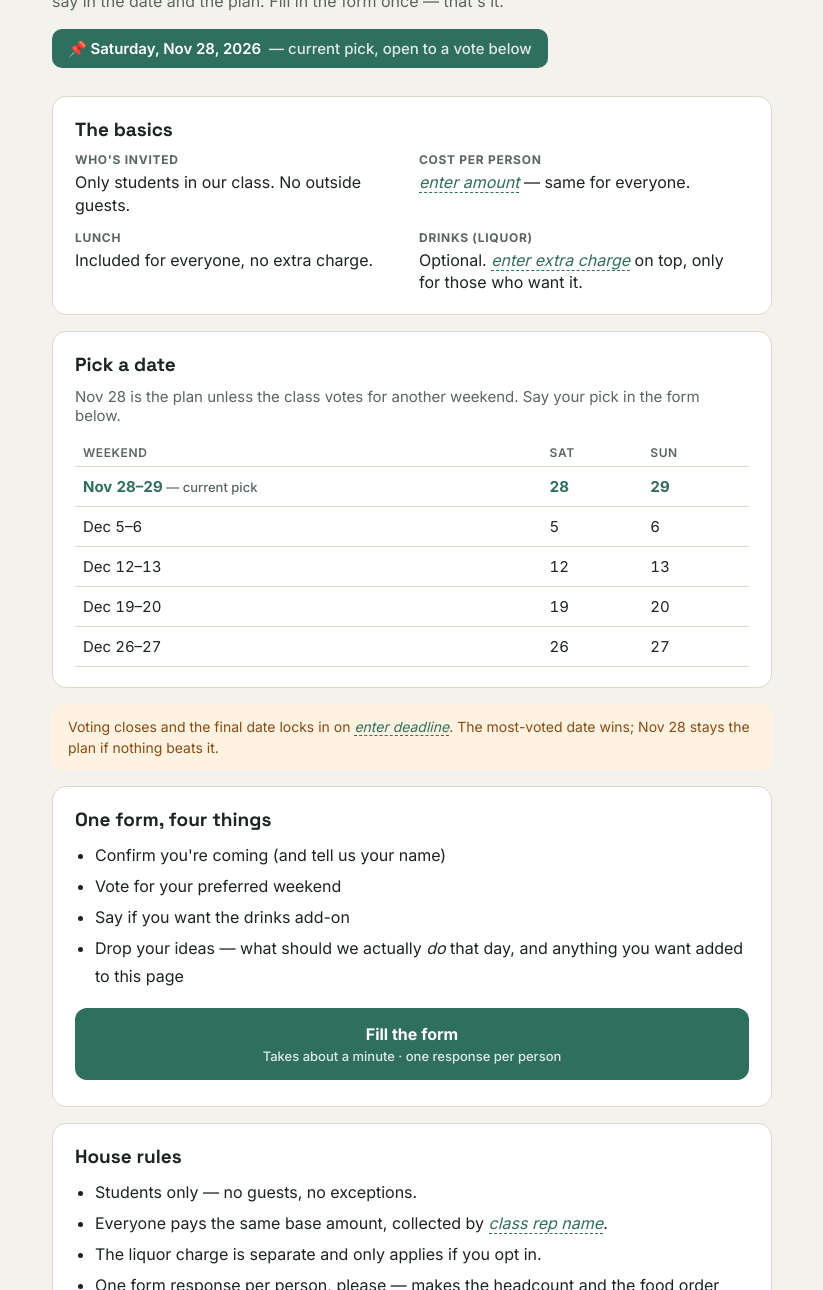
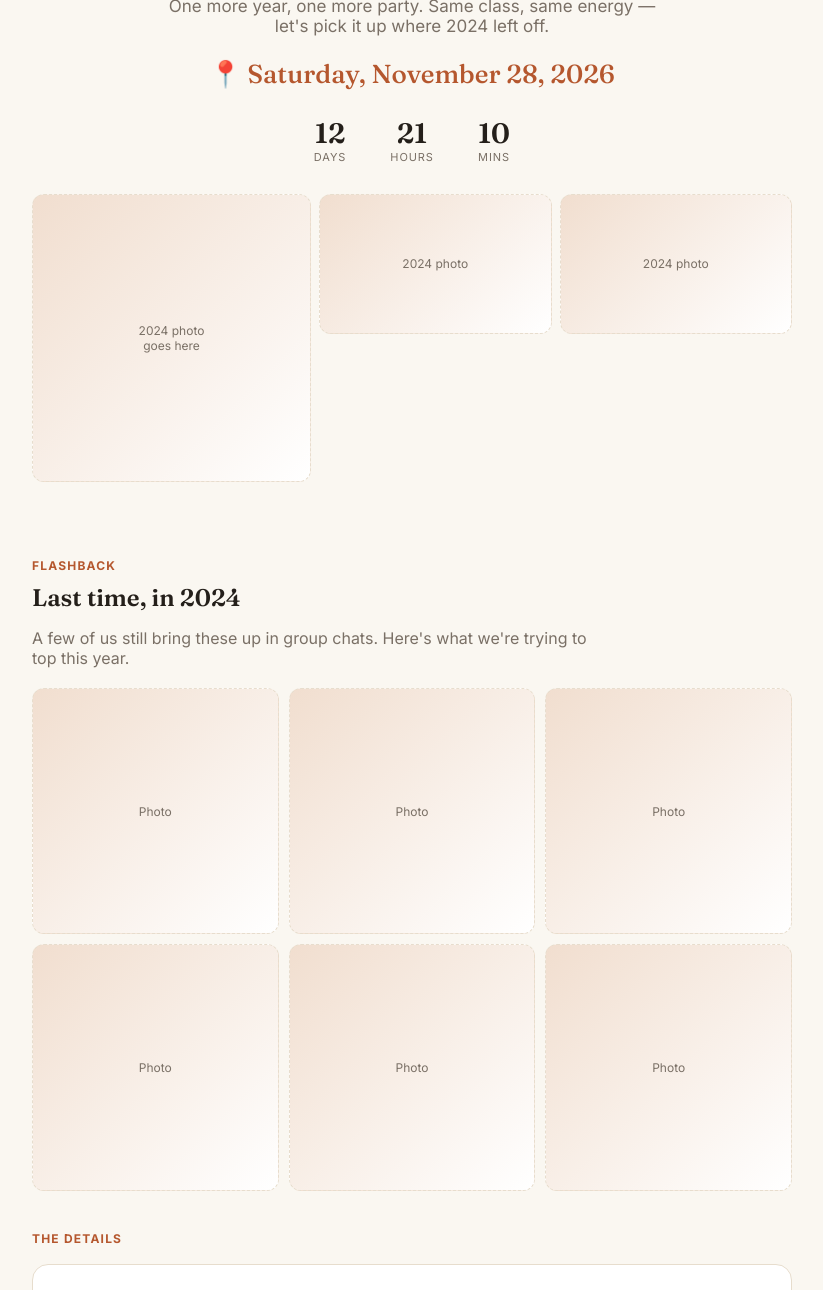
Before and after one commit to AthilaRavindu/class-party, a plain HTML site: page index.html in a window 1280 px wide. Shown: the part 156-1446 px from the top of the page, without its empty margins (228-1051 px from the left). Drawn offline with Linux system fonts and the light colour scheme.

Commit message:
Redesign as an invitation site: hero, photo gallery slots, countdown, embeddable RSVP form
Co-Authored-By: Claude Sonnet 5 <noreply@anthropic.com>

```diff
--- a/index.html
+++ b/index.html
@@ -1,131 +1,173 @@
-<title>Class Get-Together</title>
-<meta name="claude:viewport-fit-sides" content="cover">
+<!doctype html>
+<html lang="en">
+<head>
+<meta charset="utf-8">
+<meta name="viewport" content="width=device-width, initial-scale=1">
+<title>Class Get-Together — You're Invited</title>
+<link rel="preconnect" href="https://fonts.gstatic.com">
+<link href="https://fonts.googleapis.com/css2?family=Fraunces:ital,opsz,wght@0,9..144,500;0,9..144,600;1,9..144,500&family=Inter:wght@400;500;600;700&display=swap" rel="stylesheet">
 <style>
-/* layout: a stacked notice-board of cards under one pinned header, like sheets tacked to a corkboard */
+/* layout: a long scrolling invitation card — hero, memories, details, vote, form, rules, footer */
 :root{
-  --bg:#f4f2ec;
+  --bg:#faf7f1;
   --surface:#ffffff;
-  --ink:#1c2321;
-  --muted:#5b6560;
-  --accent:#2f6f5e;
+  --ink:#241f1a;
+  --muted:#7a7066;
+  --accent:#b5572e;
   --accent-ink:#ffffff;
-  --line:#dcd8cc;
-  --warn-bg:#fff2e0;
-  --warn-ink:#8a4b12;
-  --font-display:'Space Grotesk',ui-sans-serif,system-ui,sans-serif;
+  --accent-soft:#f1decf;
+  --line:#e7ddcd;
+  --warn-bg:#fdf1df;
+  --warn-ink:#8a5412;
+  --font-display:'Fraunces',Georgia,serif;
   --font-body:'Inter',ui-sans-serif,system-ui,sans-serif;
 }
 @media (prefers-color-scheme: dark){
-  :root:not([data-theme="light"]){
-    --bg:#15181a;
-    --surface:#1f2423;
-    --ink:#eef1ec;
-    --muted:#9aa39c;
-    --accent:#59b79a;
-    --accent-ink:#0c1312;
-    --line:#2d3331;
-    --warn-bg:#3a2a16;
-    --warn-ink:#f2c48b;
+  :root{
+    --bg:#1b1713;
+    --surface:#252019;
+    --ink:#f3ece1;
+    --muted:#a99d8d;
+    --accent:#e3824f;
+    --accent-ink:#1b1713;
+    --accent-soft:#3a2a1d;
+    --line:#3a332a;
+    --warn-bg:#352611;
+    --warn-ink:#f0bb77;
     color-scheme:dark;
   }
 }
-:root[data-theme="dark"]{
-  --bg:#15181a;
-  --surface:#1f2423;
-  --ink:#eef1ec;
-  --muted:#9aa39c;
-  --accent:#59b79a;
-  --accent-ink:#0c1312;
-  --line:#2d3331;
-  --warn-bg:#3a2a16;
-  --warn-ink:#f2c48b;
-  color-scheme:dark;
-}
 *{box-sizing:border-box}
+html,body{margin:0}
 body{
   background:var(--bg);
   color:var(--ink);
   font-family:var(--font-body);
-  margin:0;
   padding-left:max(16px, env(safe-area-inset-left,0px));
   padding-right:max(16px, env(safe-area-inset-right,0px));
 }
-.wrap{max-width:720px;margin:0 auto;padding-block:32px 64px}
+.wrap{max-width:760px;margin:0 auto}
 h1,h2,h3{font-family:var(--font-display);text-wrap:balance;margin:0}
+section{padding-block:40px}
 .eyebrow{
-  font-family:var(--font-body);
-  font-size:12px;
-  font-weight:700;
-  letter-spacing:.08em;
-  text-transform:uppercase;
-  color:var(--accent);
-  margin:0 0 6px;
+  font-family:var(--font-body);font-size:12px;font-weight:700;
+  letter-spacing:.1em;text-transform:uppercase;color:var(--accent);
+  margin:0 0 10px;
 }
-.hero{padding-block:8px 28px}
-.hero h1{font-size:clamp(28px,7vw,40px);line-height:1.08}
-.hero p{color:var(--muted);font-size:16px;margin:12px 0 0;max-width:34em}
-.pin{
-  display:inline-flex;align-items:center;gap:8px;
-  margin-top:18px;padding:10px 16px;border-radius:10px;
-  background:var(--accent);color:var(--accent-ink);
-  font-weight:600;font-size:15px;
+
+/* hero */
+.hero{text-align:center;padding-block:52px 36px}
+.hero h1{font-size:clamp(34px,8vw,56px);line-height:1.05;font-weight:600}
+.hero .sub{color:var(--muted);font-size:17px;max-width:30em;margin:16px auto 0}
+.hero .date-line{
+  font-family:var(--font-display);font-size:clamp(20px,4vw,26px);
+  color:var(--accent);margin-top:22px;
 }
-.pin .sub{opacity:.85;font-weight:500}
+.countdown{display:flex;justify-content:center;gap:14px;margin-top:22px;flex-wrap:wrap}
+.countdown .unit{min-width:68px}
+.countdown .n{font-family:var(--font-display);font-size:28px;font-weight:600;font-variant-numeric:tabular-nums}
+.countdown .l{font-size:11px;letter-spacing:.08em;text-transform:uppercase;color:var(--muted)}
+
+/* photo collage */
+.collage{display:grid;grid-template-columns:1.2fr 1fr 1fr;grid-template-rows:140px 140px;gap:8px;margin-top:30px}
+.collage .ph:nth-child(1){grid-row:1 / 3}
+.ph{
+  border-radius:12px;overflow:hidden;position:relative;
+  background:linear-gradient(135deg,var(--accent-soft),var(--surface));
+  display:flex;align-items:center;justify-content:center;
+  border:1px dashed var(--line);
+}
+.ph img{width:100%;height:100%;object-fit:cover;display:block}
+.ph .ph-label{font-size:12px;color:var(--muted);text-align:center;padding:8px}
+@media (max-width:480px){
+  .collage{grid-template-columns:1fr 1fr;grid-template-rows:110px 110px 110px}
+  .collage .ph:nth-child(1){grid-row:auto;grid-column:1/3;height:150px}
+}
+
+/* memories gallery */
+.gallery-grid{display:grid;grid-template-columns:repeat(3,1fr);gap:10px;margin-top:20px}
+@media (max-width:480px){.gallery-grid{grid-template-columns:repeat(2,1fr)}}
+.gallery-grid .ph{aspect-ratio:1/1;height:auto}
+
+.lede{color:var(--muted);font-size:16px;max-width:36em}
+
+/* cards */
 .card{
-  background:var(--surface);
-  border:1px solid var(--line);
-  border-radius:14px;
-  padding:20px 22px;
-  margin-bottom:16px;
+  background:var(--surface);border:1px solid var(--line);
+  border-radius:16px;padding:24px 26px;margin-top:18px;
 }
-.card h2{font-size:19px;margin-bottom:10px}
-.grid{display:grid;grid-template-columns:repeat(2,1fr);gap:14px}
-@media (max-width:480px){.grid{grid-template-columns:1fr}}
-.item{min-width:0}
+.card h2{font-size:21px;margin-bottom:12px}
+.grid2{display:grid;grid-template-columns:repeat(2,1fr);gap:16px}
+@media (max-width:480px){.grid2{grid-template-columns:1fr}}
 .item .k{font-size:12px;font-weight:700;letter-spacing:.06em;text-transform:uppercase;color:var(--muted)}
-.item .v{font-size:16px;margin-top:4px;line-height:1.4}
-.fill{
-  border-bottom:1px dashed var(--accent);
-  color:var(--accent);
-  font-style:italic;
-}
-table{width:100%;border-collapse:collapse;font-size:15px}
-th{text-align:left;color:var(--muted);font-weight:600;font-size:12px;letter-spacing:.05em;text-transform:uppercase;padding:6px 8px;border-bottom:1px solid var(--line)}
-td{padding:10px 8px;border-bottom:1px solid var(--line);font-variant-numeric:tabular-nums}
+.item .v{font-size:16px;margin-top:5px;line-height:1.45}
+.fill{border-bottom:1px dashed var(--accent);color:var(--accent);font-style:italic}
+
+table{width:100%;border-collapse:collapse;font-size:15px;margin-top:4px}
+th{text-align:left;color:var(--muted);font-weight:600;font-size:12px;letter-spacing:.05em;text-transform:uppercase;padding:7px 8px;border-bottom:1px solid var(--line)}
+td{padding:11px 8px;border-bottom:1px solid var(--line);font-variant-numeric:tabular-nums}
 tr.current td{font-weight:700;color:var(--accent)}
 tr.current td:first-child::after{content:" — current pick";font-weight:500;color:var(--muted);font-size:13px}
-ul.rules{margin:0;padding-left:20px;line-height:1.7}
-ul.rules li{margin-bottom:4px}
+
+ul.rules{margin:0;padding-left:20px;line-height:1.75;font-size:15.5px}
+ul.rules li{margin-bottom:5px}
+
+.notice{background:var(--warn-bg);color:var(--warn-ink);border-radius:12px;padding:14px 18px;font-size:14.5px;margin-top:18px;line-height:1.55}
+
+/* form embed */
+.form-box{margin-top:16px;border-radius:14px;border:1px solid var(--line);overflow:hidden;background:var(--surface)}
+.form-box iframe{width:100%;height:900px;border:0;display:block}
+.form-fallback{padding:26px;text-align:center}
+.form-fallback p{color:var(--muted);font-size:15px;margin:0 0 14px}
 .cta{
-  display:block;text-align:center;
-  background:var(--accent);color:var(--accent-ink);
-  font-weight:700;font-size:16px;
-  padding:16px 20px;border-radius:12px;
-  text-decoration:none;margin:18px 0 6px;
+  display:inline-block;background:var(--accent);color:var(--accent-ink);
+  font-weight:700;font-size:15.5px;padding:14px 26px;border-radius:30px;
+  text-decoration:none;
 }
-.cta .small{display:block;font-weight:500;font-size:13px;opacity:.85;margin-top:4px}
-.notice{
-  background:var(--warn-bg);color:var(--warn-ink);
-  border-radius:10px;padding:12px 16px;font-size:14px;
-  margin-bottom:16px;line-height:1.5;
-}
-footer{color:var(--muted);font-size:13px;margin-top:28px;line-height:1.6}
+
+footer{color:var(--muted);font-size:13px;margin:36px 0 50px;line-height:1.7;text-align:center}
 footer .fill{color:var(--muted);border-bottom-color:var(--muted)}
 </style>
-<link rel="preconnect" href="https://fonts.gstatic.com">
-<link href="https://fonts.googleapis.com/css2?family=Space+Grotesk:wght@500;700&family=Inter:wght@400;500;600;700&display=swap" rel="stylesheet">
+</head>
+<body>
+<div class="wrap">
 
-<div class="wrap">
-  <div class="hero">
-    <p class="eyebrow">Our Class · Get-Together</p>
-    <h1>Let's throw this party right.</h1>
-    <p>One page for everything: who's in, what it costs, what's included, and a say in the date and the plan. Fill in the form once &mdash; that's it.</p>
-    <div class="pin">📌 Saturday, Nov 28, 2026 <span class="sub">— current pick, open to a vote below</span></div>
+  <section class="hero">
+    <p class="eyebrow">Our Class · Get-Together 2026</p>
+    <h1>You're Invited</h1>
+    <p class="sub">One more year, one more party. Same class, same energy — let's pick it up where 2024 left off.</p>
+    <p class="date-line">📍 Saturday, November 28, 2026</p>
+    <div class="countdown" id="countdown">
+      <div class="unit"><div class="n" id="cd-days">—</div><div class="l">Days</div></div>
+      <div class="unit"><div class="n" id="cd-hours">—</div><div class="l">Hours</div></div>
+      <div class="unit"><div class="n" id="cd-mins">—</div><div class="l">Mins</div></div>
     </div>
+    <div class="collage">
+      <div class="ph"><span class="ph-label">2024 photo<br>goes here</span></div>
+      <div class="ph"><span class="ph-label">2024 photo</span></div>
+      <div class="ph"><span class="ph-label">2024 photo</span></div>
+    </div>
+  </section>
 
+  <section>
+    <p class="eyebrow">Flashback</p>
+    <h2>Last time, in 2024</h2>
+    <p class="lede">A few of us still bring these up in group chats. Here's what we're trying to top this year.</p>
+    <div class="gallery-grid">
+      <div class="ph"><span class="ph-label">Photo</span></div>
+      <div class="ph"><span class="ph-label">Photo</span></div>
+      <div class="ph"><span class="ph-label">Photo</span></div>
+      <div class="ph"><span class="ph-label">Photo</span></div>
+      <div class="ph"><span class="ph-label">Photo</span></div>
+      <div class="ph"><span class="ph-label">Photo</span></div>
+    </div>
+  </section>
+
+  <section style="padding-top:0">
+    <p class="eyebrow">The Details</p>
     <div class="card">
       <h2>The basics</h2>
-    <div class="grid">
+      <div class="grid2">
         <div class="item"><div class="k">Who's invited</div><div class="v">Only students in our class. No outside guests.</div></div>
         <div class="item"><div class="k">Cost per person</div><div class="v"><span class="fill">enter amount</span> — same for everyone.</div></div>
         <div class="item"><div class="k">Lunch</div><div class="v">Included for everyone, no extra charge.</div></div>
@@ -135,7 +177,7 @@ footer .fill{color:var(--muted);border-bottom-color:var(--muted)}
 
     <div class="card">
       <h2>Pick a date</h2>
-    <p style="color:var(--muted);margin:0 0 14px;font-size:15px">Nov 28 is the plan unless the class votes for another weekend. Say your pick in the form below.</p>
+      <p class="lede" style="margin-bottom:10px">Nov 28 is the plan unless the class votes for another weekend. Say your pick in the form below.</p>
       <table>
         <tr><th>Weekend</th><th>Sat</th><th>Sun</th></tr>
         <tr class="current"><td>Nov 28–29</td><td>28</td><td>29</td></tr>
@@ -144,26 +186,33 @@ footer .fill{color:var(--muted);border-bottom-color:var(--muted)}
         <tr><td>Dec 19–20</td><td>19</td><td>20</td></tr>
         <tr><td>Dec 26–27</td><td>26</td><td>27</td></tr>
       </table>
+      <div class="notice">Voting closes and the final date locks in on <span class="fill">enter deadline</span>. The most-voted date wins; Nov 28 stays the plan if nothing beats it.</div>
     </div>
+  </section>
 
-  <div class="notice">
-    Voting closes and the final date locks in on <span class="fill">enter deadline</span>. The most-voted date wins; Nov 28 stays the plan if nothing beats it.
-  </div>
-
+  <section style="padding-top:0">
+    <p class="eyebrow">Your Turn</p>
     <div class="card">
-    <h2>One form, four things</h2>
+      <h2>RSVP, vote, and drop your ideas</h2>
       <ul class="rules">
         <li>Confirm you're coming (and tell us your name)</li>
         <li>Vote for your preferred weekend</li>
         <li>Say if you want the drinks add-on</li>
-      <li>Drop your ideas — what should we actually <em>do</em> that day, and anything you want added to this page</li>
+        <li>Share your ideas — what should we actually <em>do</em> that day, and anything you'd add to this page</li>
       </ul>
-    <a class="cta" href="FORM_LINK_GOES_HERE" target="_blank" rel="noopener">
-      Fill the form
-      <span class="small">Takes about a minute · one response per person</span>
-    </a>
+      <div class="form-box">
+        <!-- Once the Google Form exists, replace this fallback with:
+             <iframe src="YOUR_FORM_EMBED_URL"></iframe>
+             (Google Form → Send → Embed <> → copy the src URL) -->
+        <div class="form-fallback">
+          <p>Form link coming soon — check back here, or ask in the class group.</p>
+          <a class="cta" href="#" id="form-link">Fill the form</a>
         </div>
+      </div>
+    </div>
+  </section>
 
+  <section style="padding-top:0">
     <div class="card">
       <h2>House rules</h2>
       <ul class="rules">
@@ -173,8 +222,29 @@ footer .fill{color:var(--muted);border-bottom-color:var(--muted)}
         <li>One form response per person, please — makes the headcount and the food order accurate.</li>
       </ul>
     </div>
+  </section>
 
   <footer>
-    Questions? Ask <span class="fill">your name / contact</span>. Last updated for the class of <span class="fill">class name</span>.
+    Questions? Ask <span class="fill">your name / contact</span>. Made for the class of <span class="fill">class name</span>.
   </footer>
 </div>
+
+<script>
+(function(){
+  var target = new Date("2026-11-28T00:00:00");
+  function tick(){
+    var diff = target - new Date();
+    if (diff < 0) diff = 0;
+    var d = Math.floor(diff / 86400000);
+    var h = Math.floor((diff % 86400000) / 3600000);
+    var m = Math.floor((diff % 3600000) / 60000);
+    document.getElementById("cd-days").textContent = d;
+    document.getElementById("cd-hours").textContent = h;
+    document.getElementById("cd-mins").textContent = m;
+  }
+  tick();
+  setInterval(tick, 30000);
+})();
+</script>
+</body>
+</html>
```
Lines whose indentation alone changed are shown as unchanged.
